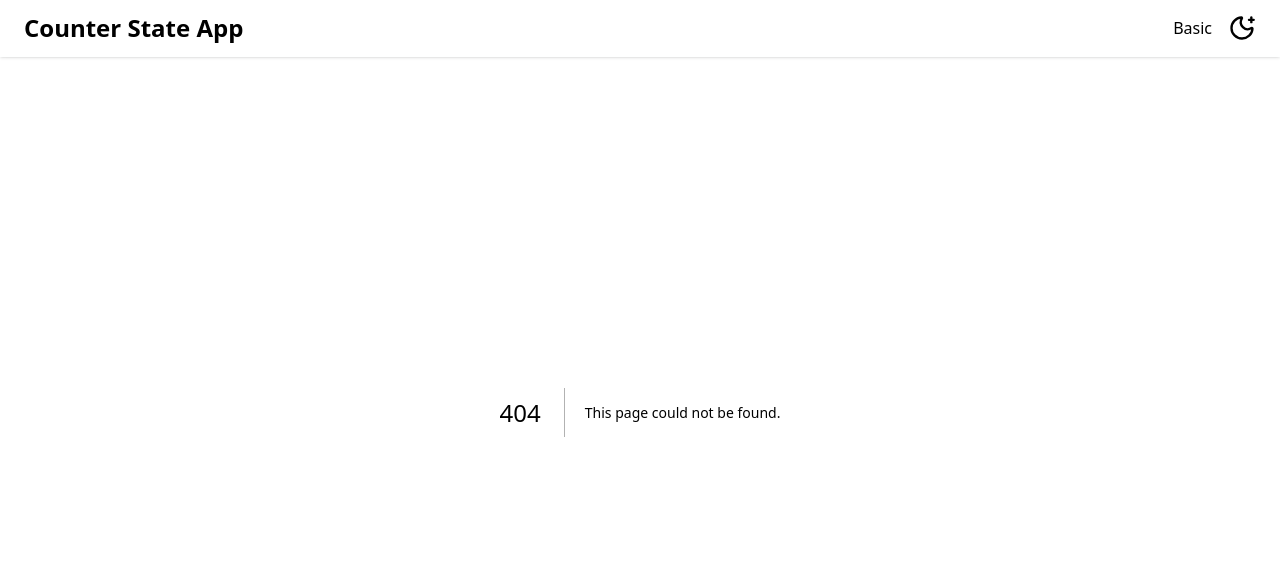
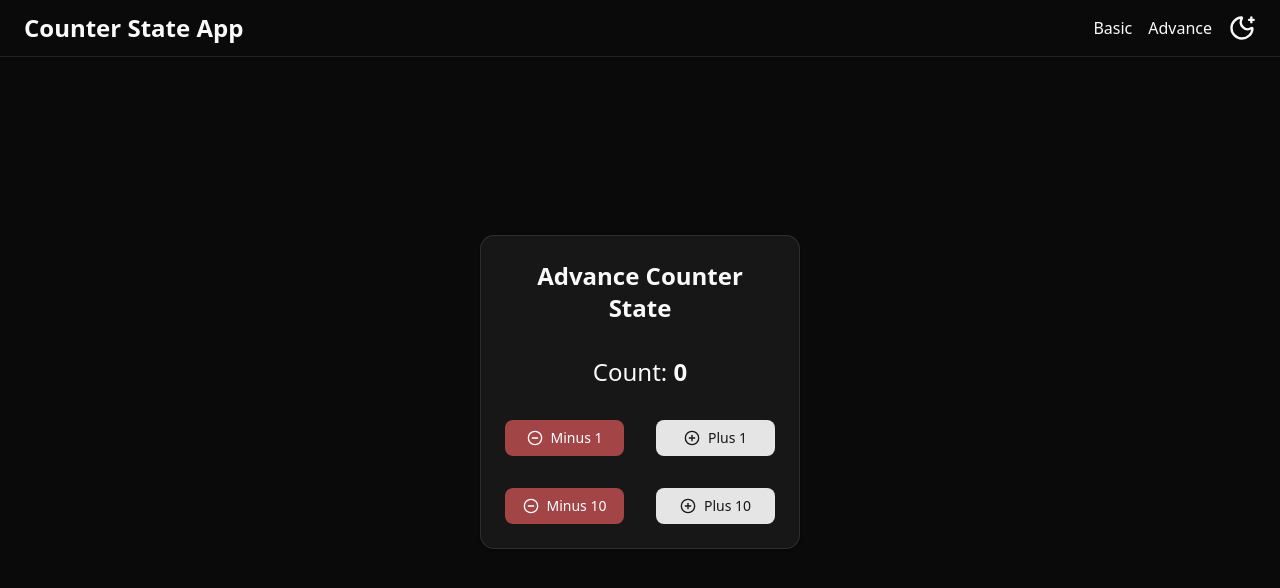
Before and after one commit to annweshamondal/counter-state, a Next.js app: page /advance in a window 1280 px wide. Before the commit this address had no page. Shown: the top 588 px of the page. Built offline with nearby package versions, Linux system fonts and the light colour scheme.

Commit message:
advance counter done

```diff
--- a/src/app/page.tsx
+++ b/src/app/advance/page.tsx
@@ -1,4 +1,4 @@
-import BasicCounter from "@/components/BasicCounter";
+import AdvanceCounter from "@/components/AdvanceCounter";
 import {
 	Card,
 	CardContent,
@@ -8,22 +8,22 @@
 import { Metadata } from "next";
 
 export const metadata: Metadata = {
-	title: "Basic | Counter State App",
-	description: "Basic Counter State App",
+	title: "Advance | Counter State App",
+	description: "Advance Counter State App",
 };
 
 const page = () => {
 	return (
-		<section className="grid h-[90dvh] place-items-center">
+		<section className="grid h-[95dvh] place-items-center">
 			<Card className="w-xs">
 				<CardHeader>
-					<CardTitle className="text-center text-3xl">
-						Basic Counter State
+					<CardTitle className="text-center text-2xl">
+						Advance Counter State
 					</CardTitle>
 				</CardHeader>
 
 				<CardContent>
-					<BasicCounter />
+					<AdvanceCounter />
 				</CardContent>
 			</Card>
 		</section>
--- /dev/null
+++ b/src/components/AdvanceCounter.tsx
@@ -0,0 +1,63 @@
+"use client";
+
+import { MinusCircleIcon, PlusCircleIcon } from "lucide-react";
+import { useState } from "react";
+import { Button } from "./shadcnui/button";
+
+const AdvanceCounter = () => {
+	const [count, setCount] = useState(0);
+
+	const plus = () => {
+		setCount(count + 1);
+	};
+
+	const minus = () => {
+		setCount(count - 1);
+	};
+
+	const plusTen = () => {
+		setCount(count + 10);
+	};
+
+	const minusTen = () => {
+		setCount(count - 10);
+	};
+
+	return (
+		<div className="space-y-8">
+			<div className="text-center text-2xl">
+				Count: <span className="font-semibold">{count}</span>
+			</div>
+
+			<div className="grid grid-cols-2 gap-8">
+				<Button
+					onClick={minus}
+					className="cursor-pointe"
+					variant={"destructive"}>
+					<MinusCircleIcon /> Minus 1
+				</Button>
+
+				<Button
+					onClick={plus}
+					className="cursor-pointer">
+					<PlusCircleIcon /> Plus 1
+				</Button>
+
+				<Button
+					onClick={minusTen}
+					className="cursor-pointe"
+					variant={"destructive"}>
+					<MinusCircleIcon /> Minus 10
+				</Button>
+
+				<Button
+					onClick={plusTen}
+					className="cursor-pointer">
+					<PlusCircleIcon /> Plus 10
+				</Button>
+			</div>
+		</div>
+	);
+};
+
+export default AdvanceCounter;
--- a/src/components/Header/Header.tsx
+++ b/src/components/Header/Header.tsx
@@ -17,6 +17,7 @@
 
 				<nav className="flex items-center gap-4">
 					<Link href={"/"}>Basic</Link>
+					<Link href={"/advance"}>Advance</Link>
 
 					<ThemeToggleButton />
 				</nav>
```
